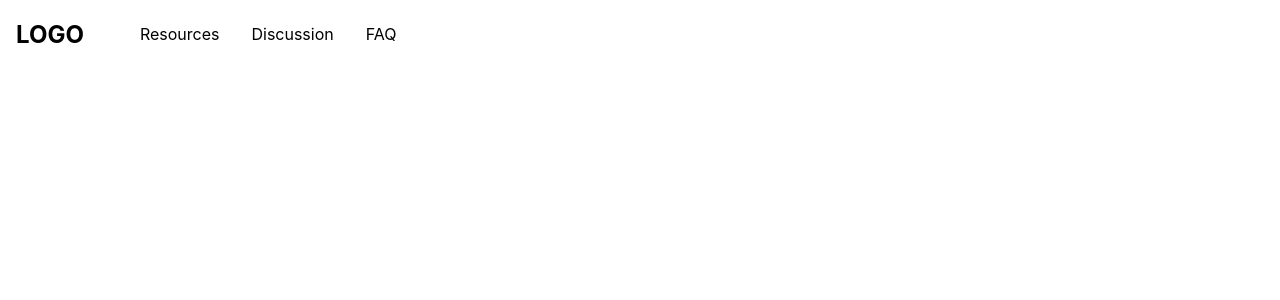
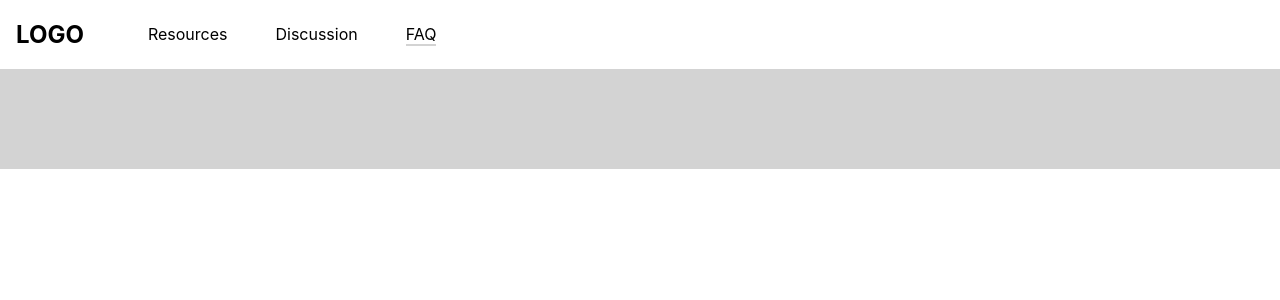
Before and after one commit to madiwake/INFO490-491-Capstone, a React (Create React App) app: page /FAQ in a window 1280 px wide. Shown: the top 300 px of the page. Built offline with nearby package versions, Linux system fonts and the light colour scheme.

Commit message:
making changes to and finishing first version of navigation bar

```diff
--- a/src/components/NavigationBar.js
+++ b/src/components/NavigationBar.js
@@ -9,11 +9,12 @@ export default function NavigationBar(props) {
                     <h1>LOGO</h1>
                 </div>
                 <ul className='navBar-menu'>
-                    <li className='navBar-menu-item'><Link to='/resources' className='navBar-menu-item-link'>Resources</Link></li>
-                    <li className='navBar-menu-item'><Link to='/discussion-forum' className='navBar-menu-item-link'>Discussion</Link></li>
-                    <li className='navBar-menu-item'><Link to='/FAQ' className='navBar-menu-item-link'>FAQ</Link></li>
+                    <li className='navBar-menu-item resources'><Link to='/resources' className='navBar-menu-item-link'>Resources</Link></li>
+                    <li className='navBar-menu-item discussionForum'><Link to='/discussion-forum' className='navBar-menu-item-link'>Discussion</Link></li>
+                    <li className='navBar-menu-item FAQ'><Link to='/FAQ' className='navBar-menu-item-link'>FAQ</Link></li>
                 </ul>
             </nav>
+            <div className='navBar-spacer'/>
         </header>
     )
 }
--- a/src/css/navigation.css
+++ b/src/css/navigation.css
@@ -12,9 +12,27 @@
 
 .navBar-menu-item {
     list-style-type: none;
-    padding: 0 1rem;
+    padding: 0 1.5rem;
 }
+
 .navBar-menu-item-link {
     text-decoration: none;
     color: black;
 }
+
+div.resourcePage li.resources .navBar-menu-item-link,
+div.discussionForumPage li.discussionForum .navBar-menu-item-link,
+div.FAQPage li.FAQ .navBar-menu-item-link {
+    border-bottom: 2px solid lightgrey;
+}
+
+.navBar-spacer {
+    padding: 5vw;
+    background-color: lightgray;
+}
+
+@media (min-width:769px) {
+    .navBar-spacer {
+        padding: 50px;
+    }
+}
```
